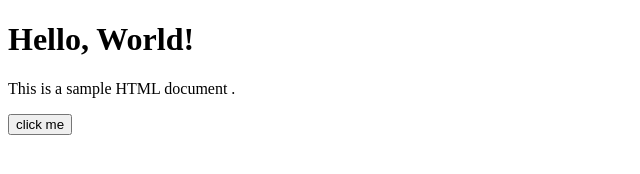
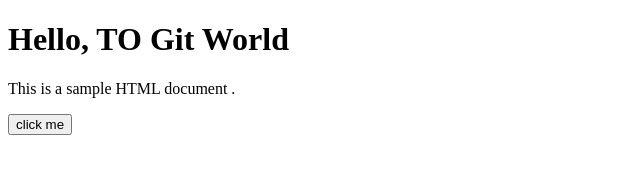
Before and after one commit to usha2222/gitdemo, a plain HTML site: page index.html in a window 1280 px wide. Shown: the whole page, without its empty margins (0-640 px from the left). Drawn offline with Linux system fonts and the light colour scheme.

Commit message:
the file updated by git world

```diff
--- a/index.html
+++ b/index.html
@@ -6,8 +6,9 @@
     <title>Document</title>
 </head>
 <body>
-    <h1>Hello, World!</h1>
+    <h1>Hello, TO Git World</h1>
     <p>This is a sample HTML document . </p>
     <button>click me</button>
+
 </body>
 </html>
```
